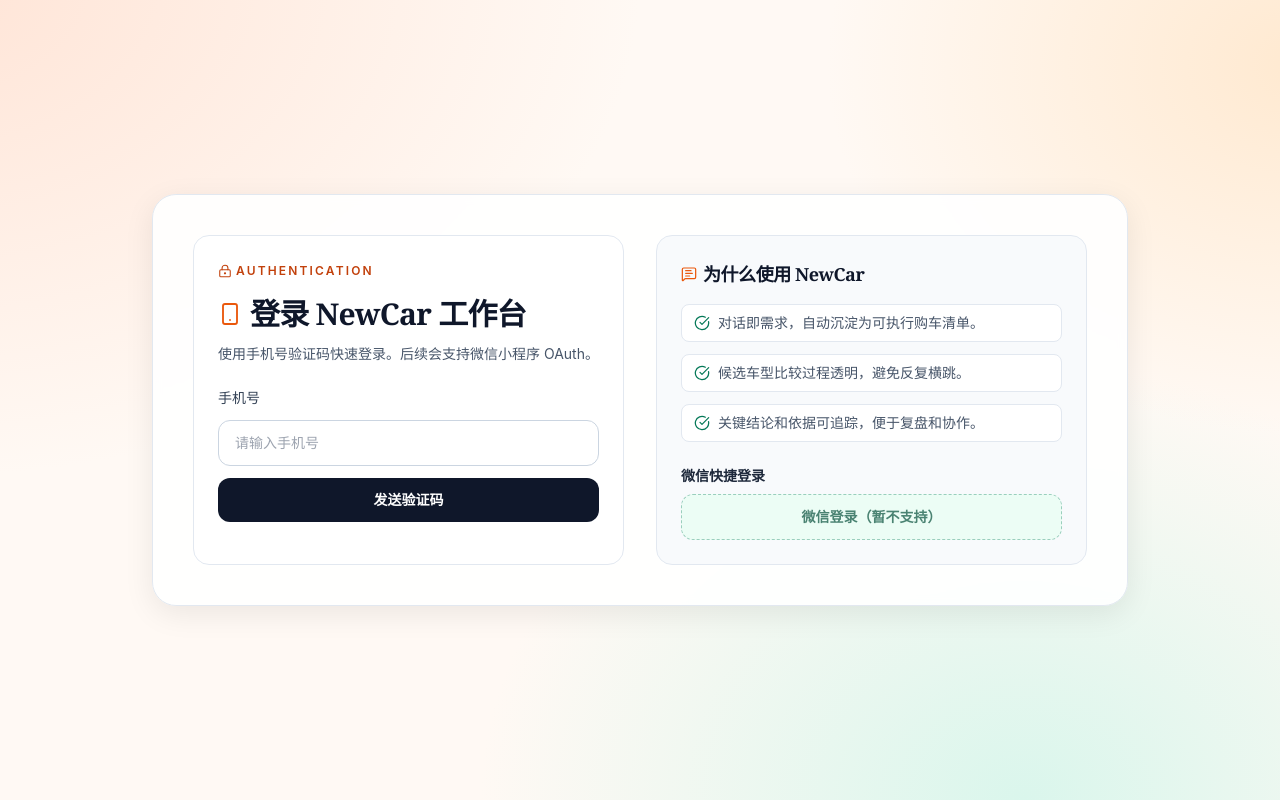
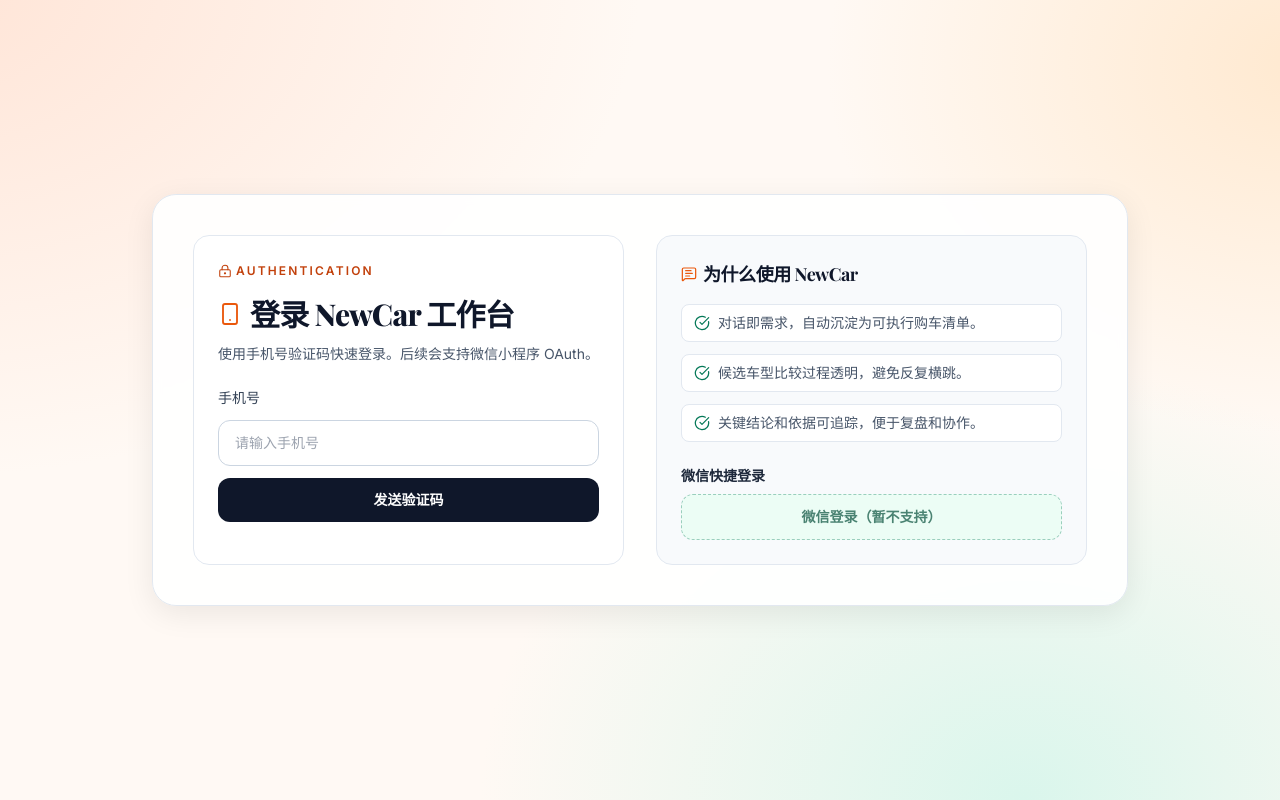
Before and after one commit to StrangeXin/newcar, a Next.js app in the folder apps/web/: page /login in a window 1280 px wide. Built offline with nearby package versions, Linux system fonts and the light colour scheme; no server answers.

Commit message:
feat(design): integrate Playfair Display and Inter via next/font

```diff
--- /dev/null
+++ b/apps/web/src/app/fonts.ts
@@ -0,0 +1,14 @@
+import { Playfair_Display, Inter } from 'next/font/google';
+
+export const playfair = Playfair_Display({
+  subsets: ['latin'],
+  weight: ['600', '700', '800'],
+  variable: '--font-display',
+  display: 'swap',
+});
+
+export const inter = Inter({
+  subsets: ['latin'],
+  variable: '--font-body',
+  display: 'swap',
+});
--- a/apps/web/src/app/layout.tsx
+++ b/apps/web/src/app/layout.tsx
@@ -1,4 +1,5 @@
 import type { Metadata } from 'next';
+import { playfair, inter } from './fonts';
 import './globals.css';
 
 export const metadata: Metadata = {
@@ -8,7 +9,7 @@
 
 export default function RootLayout({ children }: { children: React.ReactNode }) {
   return (
-    <html lang="zh-CN">
+    <html lang="zh-CN" className={`${playfair.variable} ${inter.variable}`}>
       <body className="antialiased">
         {children}
       </body>
```
